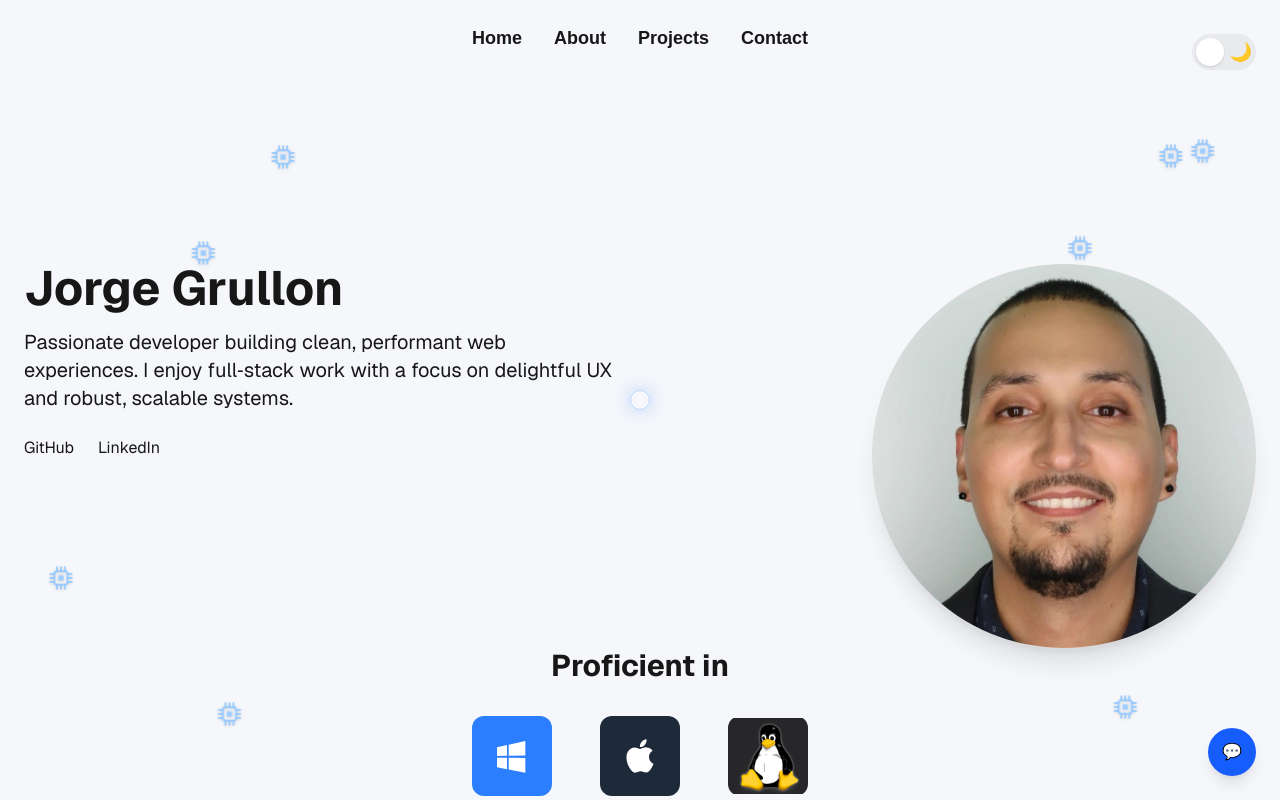
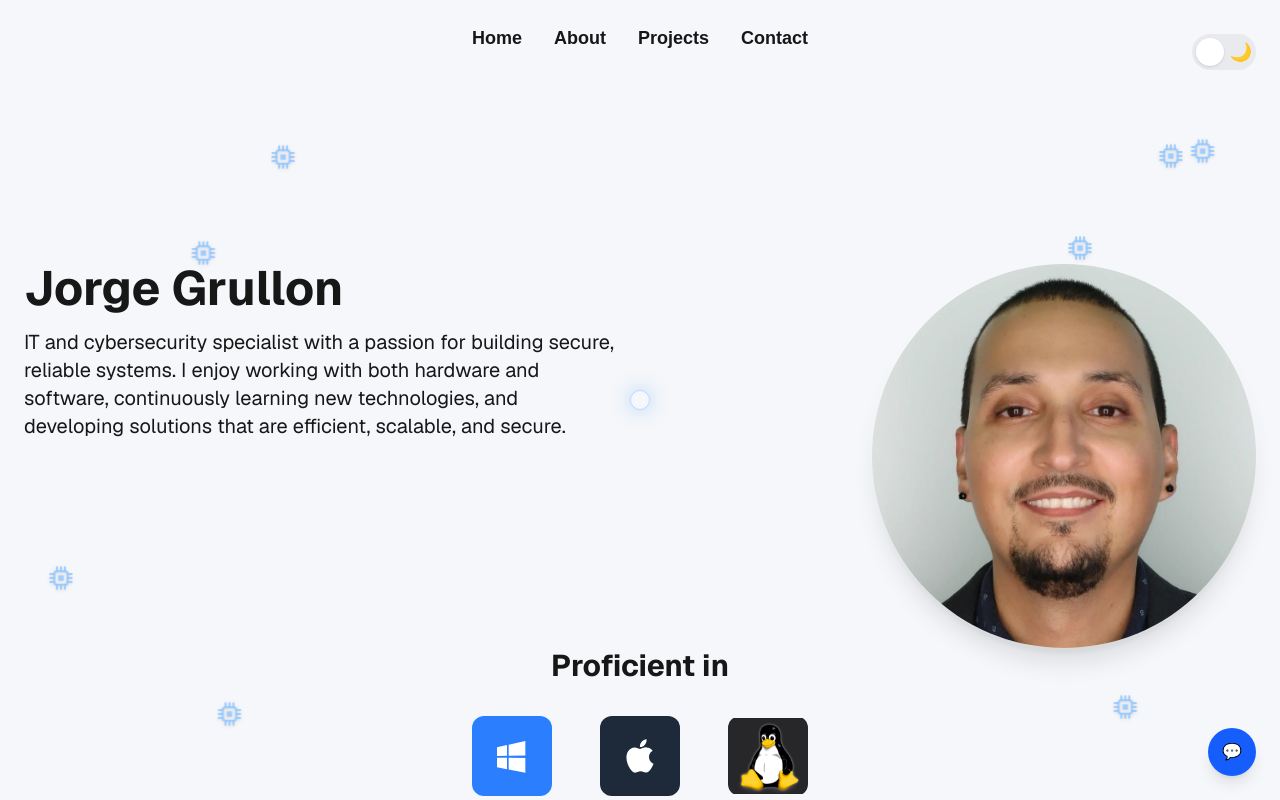
Before and after one commit to jorgeg365/portfolio, a Next.js app: page / in a window 1280 px wide. Shown: the top 800 px of the page. Built offline with nearby package versions, Linux system fonts and the light colour scheme.

Commit message:
Update homepage intro text

```diff
--- a/src/app/page.tsx
+++ b/src/app/page.tsx
@@ -10,7 +10,7 @@ function OSIcons() {
       <div className="flex flex-col items-center gap-3">
         <div className="w-20 h-20 bg-blue-500 rounded-xl flex items-center justify-center transition-transform duration-200 ease-out hover:scale-110">
           <svg width="40" height="40" viewBox="0 0 24 24" fill="white">
-            <path d="M3 12V6.75l6-1.32v6.48L3 12zm17-9v8.75l-10 .15V5.21L20 3zM3 13l6 .09v6.81l-6-1.15V13zm17 .25V22l-10-1.91V13.1l10 .15z"/>
+            <path d="M3 12V6.75l6-1.32v6.48L3 12zm17-9v8.75l-10 .15V5.21L20 3zM3 13l6 .09v6.81l-6-1.15V13zm17 .25V22l-10-1.91V13.1l10 .15z" />
           </svg>
         </div>
         <span className="text-lg font-semibold">Windows</span>
@@ -20,7 +20,7 @@ function OSIcons() {
       <div className="flex flex-col items-center gap-3">
         <div className="w-20 h-20 bg-gray-800 rounded-xl flex items-center justify-center transition-transform duration-200 ease-out hover:scale-110">
           <svg width="40" height="40" viewBox="0 0 24 24" fill="white">
-            <path d="M18.71 19.5c-.83 1.24-1.71 2.45-3.05 2.47-1.34.03-1.77-.79-3.29-.79-1.53 0-2 .77-3.27.82-1.31.05-2.3-1.32-3.14-2.53C4.25 17 2.94 12.45 4.7 9.39c.87-1.52 2.43-2.48 4.12-2.51 1.28-.02 2.5.87 3.29.87.78 0 2.26-1.07 3.81-.91.65.03 2.47.26 3.64 1.98-.09.06-2.17 1.28-2.15 3.81.03 3.02 2.65 4.03 2.68 4.04-.03.07-.42 1.44-1.38 2.83M13 3.5c.73-.83 1.94-1.46 2.96-1.5.13 1.17-.34 2.35-1.04 3.19-.69.85-1.83 1.51-2.95 1.42-.15-1.15.41-2.35 1.03-3.11z"/>
+            <path d="M18.71 19.5c-.83 1.24-1.71 2.45-3.05 2.47-1.34.03-1.77-.79-3.29-.79-1.53 0-2 .77-3.27.82-1.31.05-2.3-1.32-3.14-2.53C4.25 17 2.94 12.45 4.7 9.39c.87-1.52 2.43-2.48 4.12-2.51 1.28-.02 2.5.87 3.29.87.78 0 2.26-1.07 3.81-.91.65.03 2.47.26 3.64 1.98-.09.06-2.17 1.28-2.15 3.81.03 3.02 2.65 4.03 2.68 4.04-.03.07-.42 1.44-1.38 2.83M13 3.5c.73-.83 1.94-1.46 2.96-1.5.13 1.17-.34 2.35-1.04 3.19-.69.85-1.83 1.51-2.95 1.42-.15-1.15.41-2.35 1.03-3.11z" />
           </svg>
         </div>
         <span className="text-lg font-semibold">macOS</span>
@@ -50,11 +50,12 @@ export default function Home() {
         <div className="grid grid-cols-1 lg:grid-cols-2 gap-10 items-start relative z-20">
           <div className="flex flex-col justify-start gap-4">
             <h1 className="text-4xl sm:text-5xl font-bold">Jorge Grullon</h1>
-            <p className="text-lg sm:text-xl max-w-2xl">Passionate developer building clean, performant web experiences. I enjoy full‑stack work with a focus on delightful UX and robust, scalable systems.</p>
-            <div className="flex gap-6 mt-2">
-              <a href="https://github.com/your-github" target="_blank" rel="noopener noreferrer" className="hover:text-blue-300">GitHub</a>
-              <a href="https://linkedin.com/in/your-linkedin" target="_blank" rel="noopener noreferrer" className="hover:text-blue-300">LinkedIn</a>
-            </div>
+            <p className="text-lg sm:text-xl max-w-2xl">
+              IT and cybersecurity specialist with a passion for building secure,
+              reliable systems. I enjoy working with both hardware and software,
+              continuously learning new technologies, and developing solutions
+              that are efficient, scalable, and secure.
+            </p>
           </div>
 
           <div className="relative w-full flex lg:justify-end justify-center">
```
